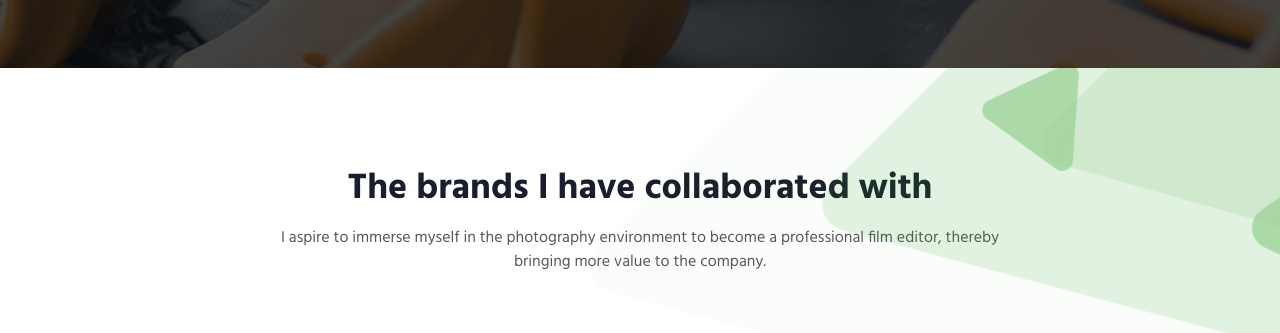
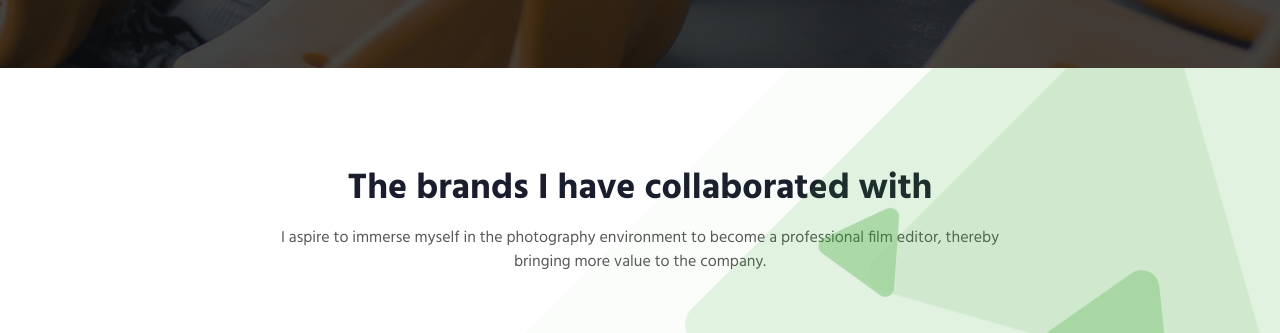
Before and after one commit to hovanloi0810/Portfolio-hieu, a plain HTML site: page index.html in a window 1280 px wide. Shown: the part 2931-3264 px from the top of the page. Drawn offline with nearby package versions, Linux system fonts and the light colour scheme; some packages are replaced by stand-ins of ours; a script that the page names is missing.

Commit message:
fix background size image

```diff
--- a/assets/css/responsive.css
+++ b/assets/css/responsive.css
@@ -85,6 +85,7 @@
   .services__item {
     min-height: 320px;
   }
+
 }
 
 @media (max-width: 948px) {
@@ -109,6 +110,7 @@
   .services__item {
     min-height: 320px;
   }
+
 }
 
 @media (max-width: 376px) {
--- a/assets/css/style.css
+++ b/assets/css/style.css
@@ -375,7 +375,7 @@ li.carousel__list-item.active {
 .award__bg.award__bg--memphis4 {
   position: absolute;
   background: url(../img/memphis_4.png) bottom left no-repeat;
-  background-size: 120%;
+  background-size: cover;
   height: 100%;
   left: 0;
   right: 0;
```
